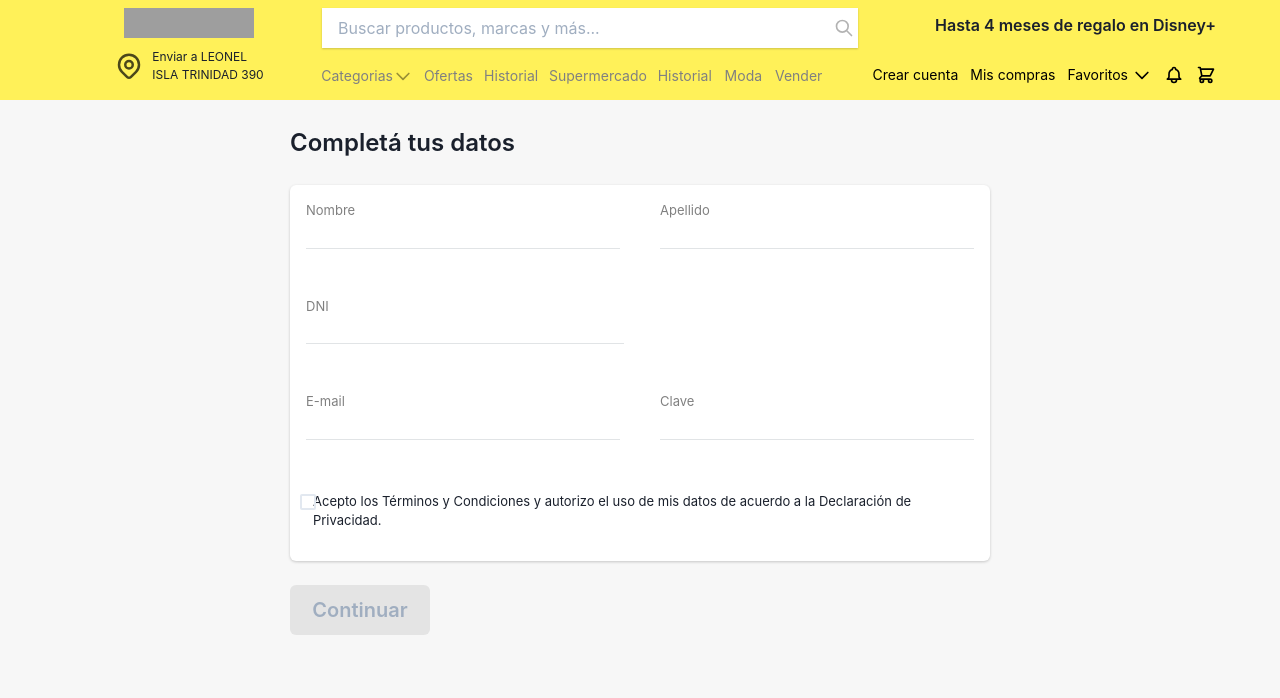
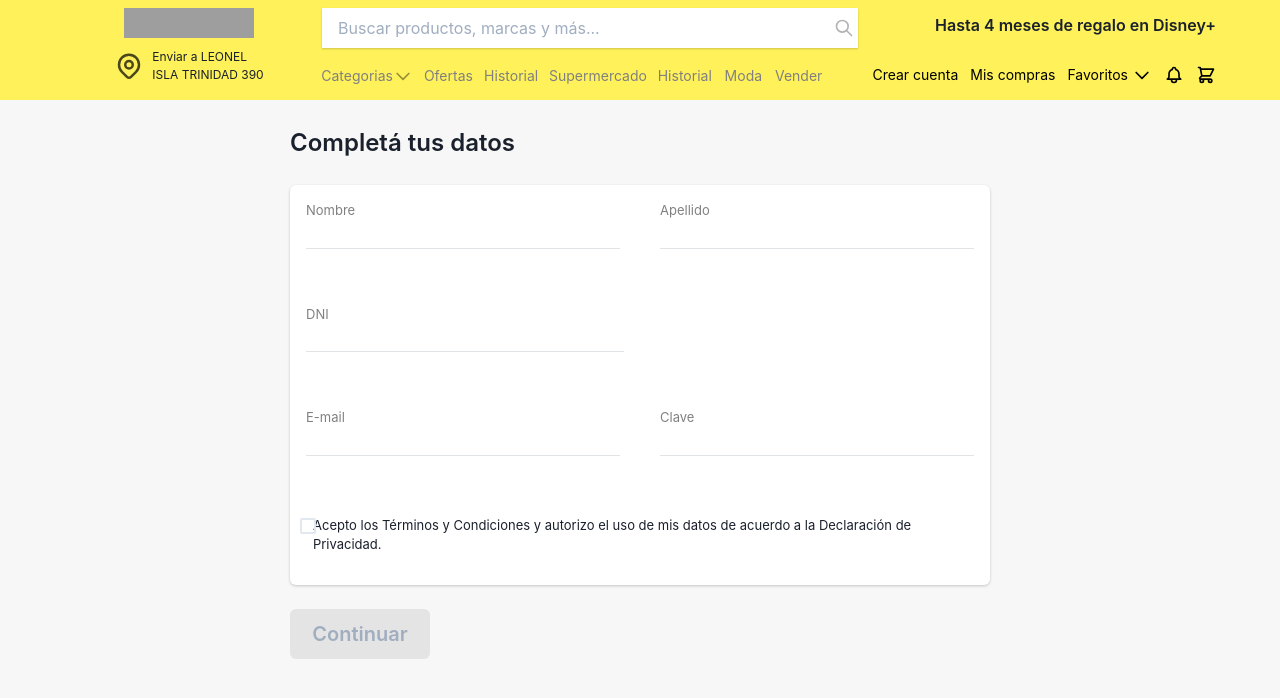
Before and after one commit to leotammaro/mercadolibre-clone, a React (Create React App) app: page /register in a window 1280 px wide. Shown: the top 698 px of the page. Built offline with nearby package versions, Linux system fonts and the light colour scheme; grey boxes are pictures that could not be loaded.

Commit message:
register section

```diff
--- a/src/components/register/FormSectionRegister.js
+++ b/src/components/register/FormSectionRegister.js
@@ -1,23 +1,36 @@
-import { Stack,Text,Checkbox} from '@chakra-ui/react'
-import React from 'react'
+import { Stack,Text,Checkbox,Button} from '@chakra-ui/react'
+import React,{useState,useEffect} from 'react'
 import InputRegister from './InputRegister'
 
 function FormSectionRegister() {
+    const [termsCheck,setTermsCHeck] = useState(false)
+    const [userData,setUserData] = useState({})
+
+    const updatingUserRegister = (id,value)=>{
+        setUserData({...userData,[id]:value})
+    }
+
     return (
-        <Stack bg="white" direction="column" borderRadius="6px" boxShadow="0 1px 3px rgb(0 0 0 / 20%)" w="100%" spacing={4}>
+        <Stack spacing={6}>
+            <Stack bg="white" direction="column" borderRadius="6px" boxShadow="0 1px 3px rgb(0 0 0 / 20%)" w="100%" spacing={6}>
                 <Stack direction="row">
-                <InputRegister title={"Nombre"}></InputRegister>
-                <InputRegister title={"Apellido"}></InputRegister>
+                    <InputRegister title={"Nombre"} id="nombre" update={updatingUserRegister}></InputRegister>
+                    <InputRegister title={"Apellido"} id="apellido" update={updatingUserRegister}></InputRegister>
                 </Stack>
-                <InputRegister  title={"DNI"}></InputRegister>
+                    <InputRegister  title={"DNI"} id="dni" update={updatingUserRegister}></InputRegister>
                 <Stack direction="row" >
-                <InputRegister  title={"E-mail"}></InputRegister>
-                <InputRegister type="password"  title={"Clave"}></InputRegister>
+                    <InputRegister  title={"E-mail"} id="email" update={updatingUserRegister}></InputRegister>
+                    <InputRegister type="password"  title={"Clave"} id="clave" update={updatingUserRegister}></InputRegister>
                 </Stack>
                 <Stack direction="row" padding="20px 10px 30px 10px" justifyContent="space-around">
-                <Checkbox  w="5px" h="20px"></Checkbox>
+                    <Checkbox  w="5px" h="20px"  onChange={()=>{
+                        setTermsCHeck(!termsCheck)
+                    }}></Checkbox>
                     <Text fontSize="13px">Acepto los Términos y Condiciones y autorizo el uso de mis datos de acuerdo a la Declaración de Privacidad.</Text>
                 </Stack>
+
+            </Stack>
+            <Button w="140px" fontSize="20px" h="50px" bg={termsCheck ?  "blue.200" :"blackAlpha.200"} color={termsCheck ?  "white" :"gray.400"}>Continuar</Button>
          </Stack>
     )
 }
--- a/src/components/register/InputRegister.js
+++ b/src/components/register/InputRegister.js
@@ -1,11 +1,12 @@
 import { Stack,Input,Text } from '@chakra-ui/react'
 import React from 'react'
 
-function InputRegister({title,type}) {
+function InputRegister({title,type,update,id}) {
+
     return (
         <Stack direction="column"  width="350px" padding={4} justifyContent="center" color="grey" >
             <Text fontSize="13px">{title}</Text>
-            <Input type={type ? "password" : "text"}   h="20px" border="none" borderBottom="1px solid #E1E4E6" borderRadius="none" _focus={{borderBottom:"2px solid #47B5F9"}} _hover={{borderBottom:"2px solid grey"}}></Input>
+            <Input onInput={(event)=>update(id,event.target.value)} type={type ? "password" : "text"}   h="20px" border="none" borderBottom="1px solid #E1E4E6" borderRadius="none" _focus={{borderBottom:"2px solid #47B5F9"}} _hover={{borderBottom:"2px solid grey"}}></Input>
         </Stack>
     )
 }
--- a/src/components/register/Register.js
+++ b/src/components/register/Register.js
@@ -11,7 +11,6 @@ function Register() {
                 <Text fontSize="24px" fontWeight="600">Completá tus datos</Text>
             </Stack>
             <FormSectionRegister />
-            <Button w="140px" fontSize="20px" h="50px" bg="blackAlpha.200" color="gray.400">Continuar</Button>
            </Stack>
         </Stack>
     )
```
Lines whose indentation alone changed are shown as unchanged.
